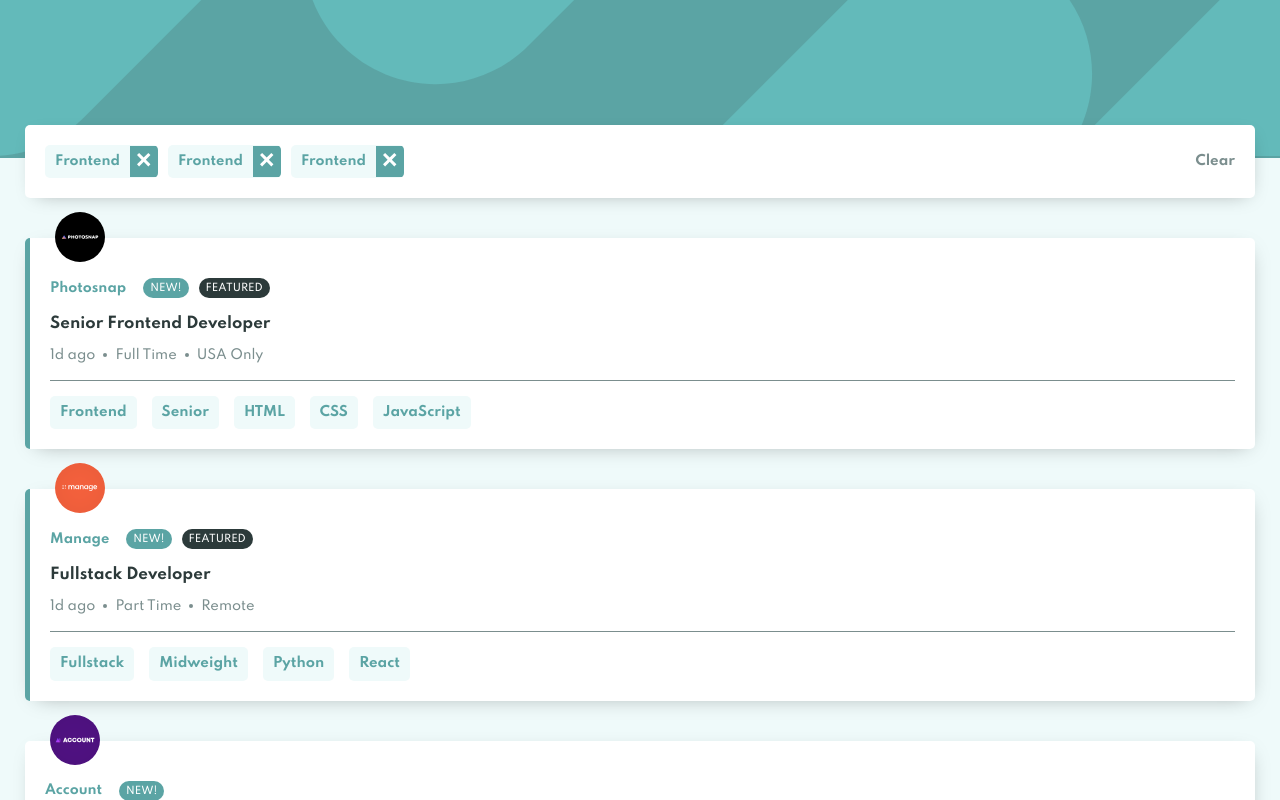
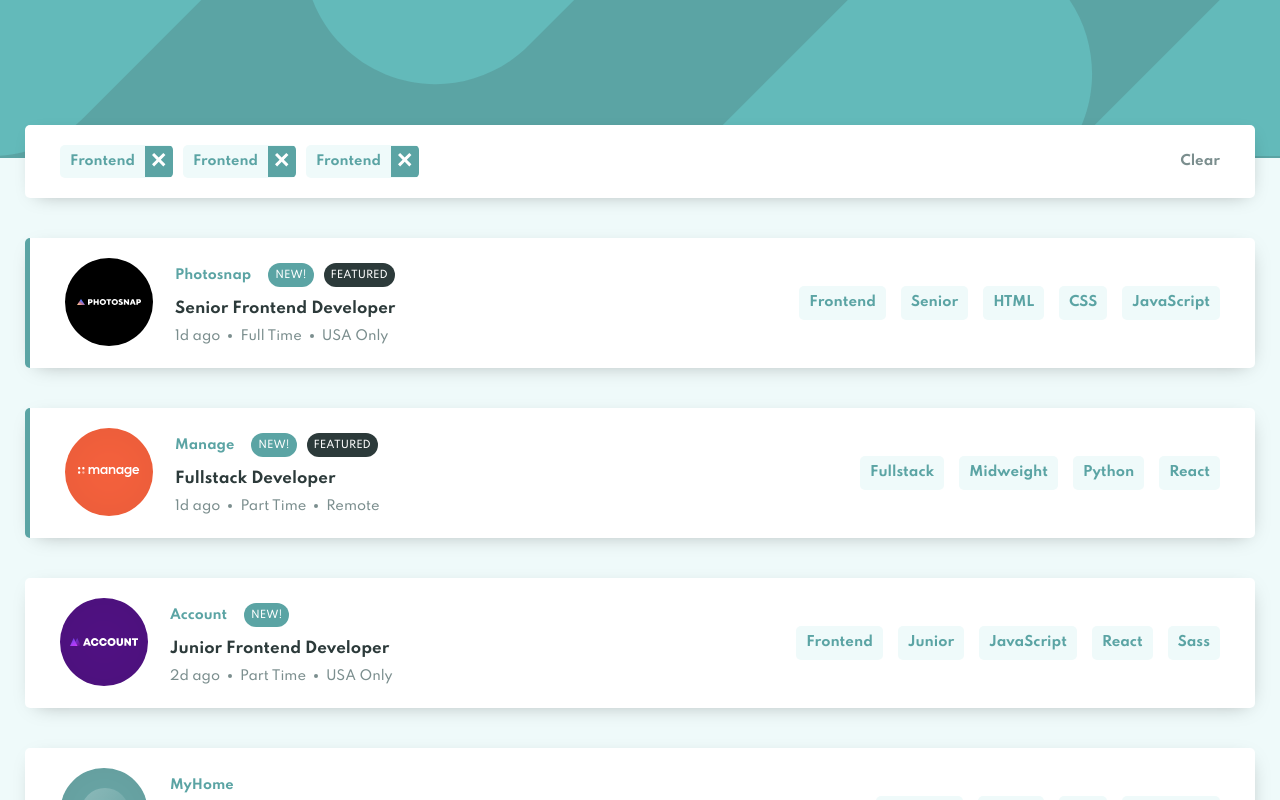
Before and after one commit to MarcoCarpo/Frontend-Mentor---Job-listings-with-filtering-Challenge, a React (Create React App) app: page / in a window 1280 px wide. Shown: the top 800 px of the page. Built offline with nearby package versions, Linux system fonts and the light colour scheme.

Commit message:
complete mobile styling

```diff
--- a/src/components/Job.js
+++ b/src/components/Job.js
@@ -15,6 +15,7 @@
         <img src={logo} alt={`${company} logo`} />
       </div>
       <div className="job__upper">
+        <div className="job__upper-company">
           <h3 className="job__company">{company}</h3>
           <div className="job__new-feat">
             {newJob ? (
@@ -31,6 +32,8 @@
             <span key={index}>{info}</span>
           ))}
         </div>
+      </div>
+      <hr className="job__split" />
       <div className="job__tablets">
         {jobTablets.map((tablet, index) => (
           <button key={index} className="job__tablet">
--- a/src/scss/1-base/_1-Variables.scss
+++ b/src/scss/1-base/_1-Variables.scss
@@ -24,6 +24,7 @@
 $appPadding: 2.5rem;
 $containerPadding: 2rem;
 $shadow: 2px 5px 20px -10px rgba(0, 0, 0, 0.37);
+$transition: 0.2s;
 
 @mixin shadow-border-container() {
   border-radius: 0.5rem;
--- a/src/scss/3-components/_filter-jobs.scss
+++ b/src/scss/3-components/_filter-jobs.scss
@@ -16,7 +16,12 @@
     color: map-get($map: $colors, $key: dark-grayish-cyan);
 
     &:hover {
+      color: map-get($map: $colors, $key: primary);
       text-decoration: underline;
     }
   }
+
+  @media (min-width: 1024px) {
+    padding: $containerPadding 3.5rem;
+  }
 }
--- a/src/scss/3-components/_job.scss
+++ b/src/scss/3-components/_job.scss
@@ -6,7 +6,6 @@
   margin: 4rem 0;
   @include shadow-border-container();
   @include flex(initial, initial, column);
-  gap: 1.8rem;
   user-select: none;
 
   &__highlighted {
@@ -19,9 +18,23 @@
     left: 0;
     transform: translate(2.5rem, -50%);
     width: 5rem;
+
+    @media (min-width: 1024px) {
+      position: initial;
+      top: initial;
+      left: initial;
+      transform: initial;
+      width: 9rem;
+      margin-right: 2rem;
+    }
   }
 
   &__upper {
+    @include flex(initial, initial, column);
+    gap: 1.4rem;
+  }
+
+  &__upper-company {
     @include flex(initial, center);
     gap: 1.7rem;
   }
@@ -40,8 +53,8 @@
   &__feat {
     font-size: 1rem;
     color: white;
-    border-radius: 1rem;
-    padding: 0.5rem 0.7rem;
+    border-radius: 1.4rem;
+    padding: 0.7rem;
 
     &--new {
       background: map-get($map: $colors, $key: primary);
@@ -92,12 +105,24 @@
     }
   }
 
+  &__split {
+    color: map-get($map: $colors, $key: dark-grayish-cyan);
+    margin: 1.5rem 0;
+
+    @media (min-width: 1024px) {
+      display: none;
+    }
+  }
+
   &__tablets {
-    border-top: 1px solid map-get($map: $colors, $key: dark-grayish-cyan);
-    padding-top: 1.5rem;
     display: flex;
     flex-wrap: wrap;
     gap: 1.5rem;
+
+    @media (min-width: 1024px) {
+      flex: 1;
+      justify-content: flex-end;
+    }
   }
 
   &__tablet {
@@ -106,10 +131,17 @@
     background: map-get($map: $colors, $key: background);
     border-radius: 0.5rem;
     padding: 1rem;
+    transition: $transition;
 
     &:hover {
       color: map-get($map: $colors, $key: white);
       background: map-get($map: $colors, $key: primary);
     }
   }
+
+  @media (min-width: 1024px) {
+    padding: $containerPadding 3.5rem;
+    flex-direction: row;
+    align-items: center;
+  }
 }
--- a/src/scss/3-components/_tablet.scss
+++ b/src/scss/3-components/_tablet.scss
@@ -6,6 +6,8 @@
   font-size: 1.3rem;
   border-radius: 0.5rem;
   overflow: hidden;
+  cursor: pointer;
+  user-select: none;
 
   &__name {
     padding: 1rem;
@@ -15,9 +17,9 @@
   &__delete {
     padding: 0.7rem;
     background: map-get($map: $colors, $key: primary);
-
-    &:hover {
-      background: map-get($map: $colors, $key: very-dark-grayish-cyan);
-    }
+    transition: $transition;
+  }
+  &:hover &__delete {
+    background: map-get($map: $colors, $key: very-dark-grayish-cyan);
   }
 }
```
Lines whose indentation alone changed are shown as unchanged.
